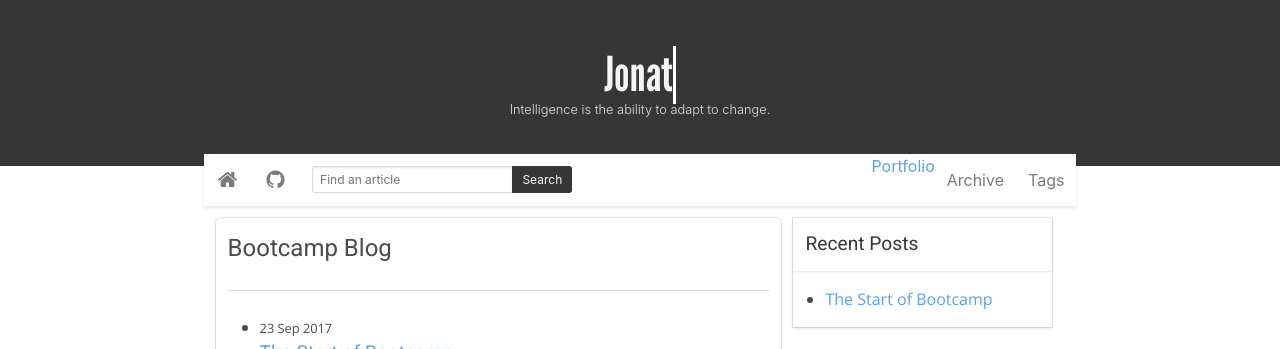
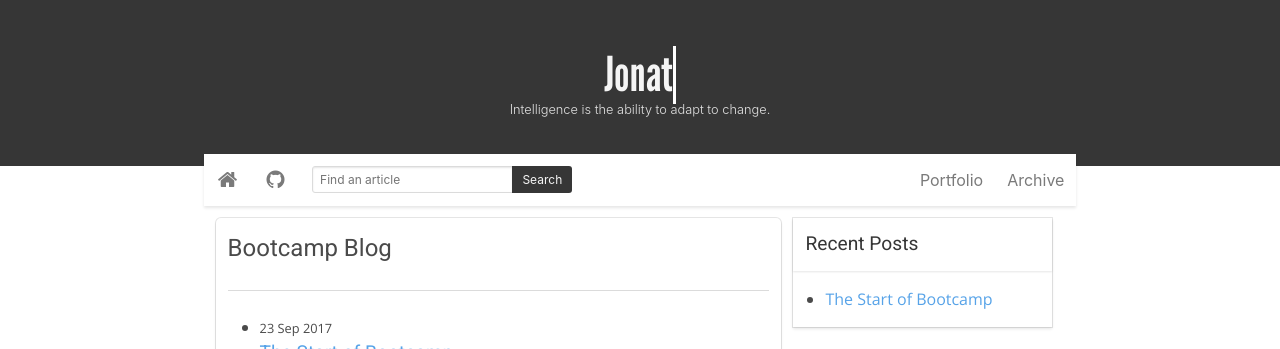
Before and after one commit to joncgrubb/joncgrubb.github.io, a Jekyll site: the page built from index.html, in a window 1280 px wide. Shown: the top 349 px of the page. Built offline with Jekyll 4.4.1, drawn with Linux system fonts in a browser that asks for light colours; comment, search, counter and statistics services are not loaded.

Commit message:
working on default styling

```diff
--- a/_layouts/default.html
+++ b/_layouts/default.html
@@ -55,13 +55,11 @@
       </div>
 
       <div class="nav-right nav-menu" id='nav-menu'>
-        <a href="/portfolio" class="nav-tem">Portfolio</a>
+        <a href="/portfolio" class="nav-item">Portfolio</a>
         <a href="/archive" class="nav-item">Archive</a>
-        <a href="/tags" class="nav-item">Tags</a>
       </div>
 
       <span class="nav-toggle" id="nav-toggle">
-          <span></span>
           <span></span>
           <span></span>
           <span></span>
```
